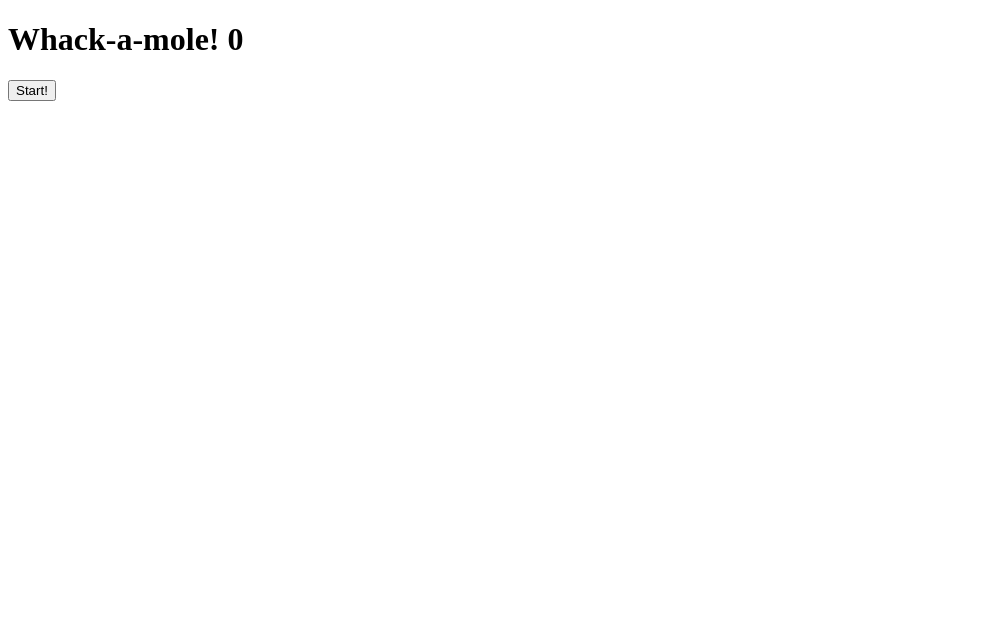
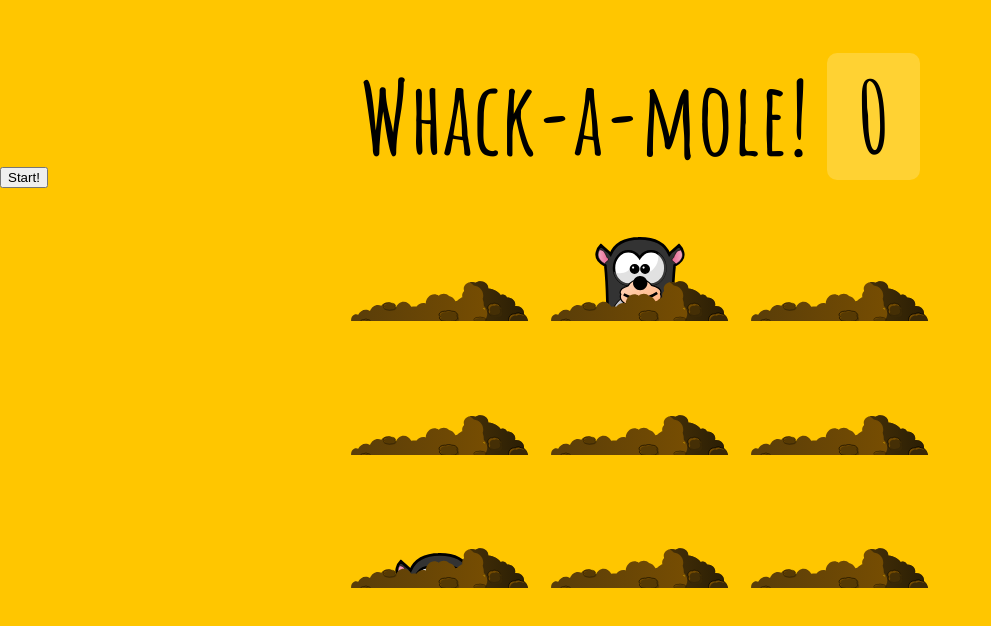
Before and after one commit to cpak125/Whack_A_Mole, a plain HTML site: page index.html in a window 1280 px wide. Both pictures are taken after a click on the button "Start!". Shown: the whole page, without its empty margins (0-991 px from the left). Drawn offline with nearby package versions, Linux system fonts and the light colour scheme.

Commit message:
Functionality complete

```diff
--- a/index.html
+++ b/index.html
@@ -3,18 +3,17 @@
 
 <head>
     <meta charset="UTF-8">
-    <meta name="viewport" content="width=device-width, initial-scale=1.0">
+    <meta name="viewport" content="width=device-width">
     <meta http-equiv="X-UA-Compatible" content="ie=edge">
     <title>Whack A Mole!</title>
     <link href='https://fonts.googleapis.com/css?family=Amatic+SC:400,700' rel='stylesheet' type='text/css'>
     <link rel="stylesheet" href="style.css">
-    <script src="https://code.jquery.com/jquery-3.4.0.min.js"
-        integrity="sha256-BJeo0qm959uMBGb65z40ejJYGSgR7REI4+CW1fNKwOg=" crossorigin="anonymous"></script>
 </head>
 
 <body>
 
     <h1>Whack-a-mole! <span class="score">0</span></h1>
+
     <button onClick="startGame()">Start!</button>
 
     <div class="game">
@@ -36,6 +35,15 @@
         <div class="hole hole6">
             <div class="mole"></div>
         </div>
+        <div class="hole hole7">
+            <div class="mole"></div>
+        </div>
+        <div class="hole hole8">
+            <div class="mole"></div>
+        </div>
+        <div class="hole hole9">
+            <div class="mole"></div>
+        </div>
     </div>
 
     <script src="main.js"></script>
--- a/main.js
+++ b/main.js
@@ -1,3 +1,51 @@
 const holes = document.querySelectorAll('.hole')
 const scoreBoard = document.querySelector('.score')
 const moles = document.querySelectorAll('.mole')
+let lastHole
+let timeUp = false
+let score = 0
+
+
+const randomTime = (min, max) => {
+    return Math.round(Math.random() * (max - min) + min)
+}
+
+const randomHole = (holes) => {
+    const index = Math.floor(Math.random() * holes.length)
+    const hole = holes[index]
+
+    if (hole === lastHole) {
+        console.log('Ah nah thats the same one bud')
+        return randomHole(holes)
+    }
+
+    lastHole = hole
+    return hole
+}
+
+const peep = () => {
+    const time = randomTime(500, 1000)
+    const hole = randomHole(holes)
+    hole.classList.add('up')
+    setTimeout(() => {
+        hole.classList.remove('up')
+        if(!timeUp) peep()
+    }, time)
+}
+
+const startGame = () => {
+    scoreBoard.textContent = 0
+    timeUp = false
+    score = 0
+    peep()
+    setTimeout(() => timeUp = true, 10000)
+}
+
+const bonk = (e) => {
+    if(!e.isTrusted) return; // cheater!
+    score++
+    scoreBoard.textContent = score;
+    this.parentNode.classList.remove('up')
+}
+
+moles.forEach(mole => mole.addEventListener('click', bonk))
--- a/style.css
+++ b/style.css
@@ -0,0 +1,79 @@
+
+html {
+    box-sizing: border-box;
+    font-size: 10px;
+    background: #ffc600;
+  }
+
+  *, *:before, *:after {
+    box-sizing: inherit;
+  }
+
+  body {
+    padding: 0;
+    margin: 0;
+    font-family: 'Amatic SC', cursive;
+  }
+
+  h1 {
+    text-align: center;
+    font-size: 10rem;
+    line-height: 1;
+    margin-bottom: 0;
+    position: relative;
+  }
+
+  .score {
+    background: rgba(255,255,255,0.2);
+    padding: 0 3rem;
+    line-height: 1;
+    border-radius: 1rem;
+  }
+
+  .game {
+    width: 600px;
+    height: 400px;
+    display: flex;
+    flex-wrap: wrap;
+    margin: 0 auto;
+  }
+
+  @media (max-width : 380px) {
+
+    h1{
+        font-size: 6rem;
+        width: 600px;
+    }
+  }
+
+  .hole {
+    flex: 1 0 33.33%;
+    overflow: hidden;
+    position: relative;
+  }
+
+  .hole:after {
+    display: block;
+    background: url(img/dirt.svg) bottom center no-repeat;
+    background-size: contain;
+    content: '';
+    width: 100%;
+    height:70px;
+    position: absolute;
+    z-index: 2;
+    bottom: -30px;
+  }
+
+  .mole {
+    background: url('img/mole.svg') bottom center no-repeat;
+    background-size: 45%;
+    position: absolute;
+    top: 100%;
+    width: 100%;
+    height: 100%;
+    transition:all 0.4s;
+  }
+
+  .hole.up .mole {
+    top: 0;
+  }
```
